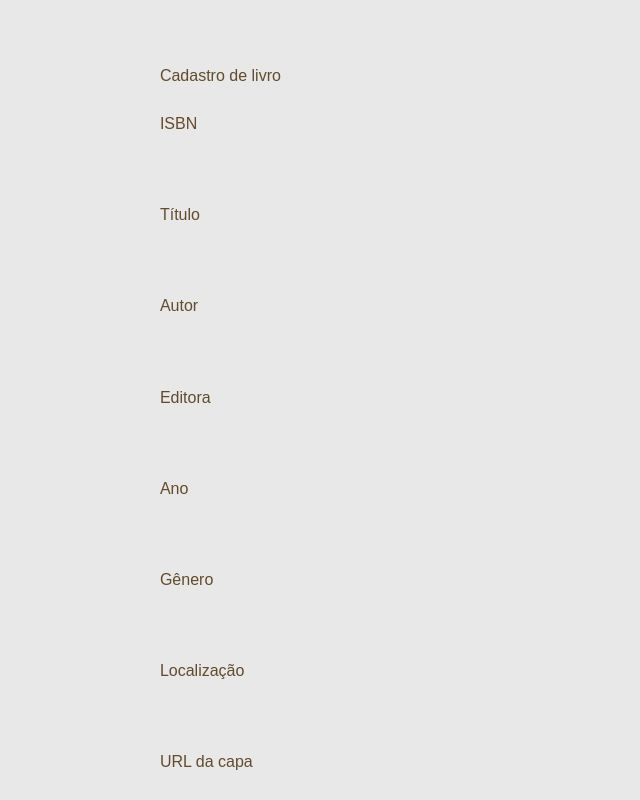
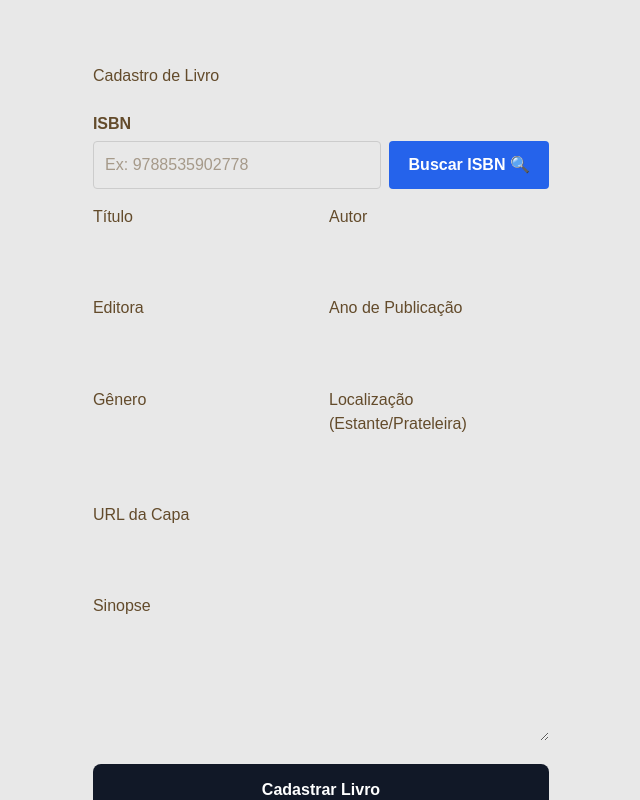
Before and after one commit to ProfJosueSenaiZerbini/projeto-conclusao-corujateca, a Next.js app in the folder corujateca/: page /cadastrar-livro in a window 1280 px wide. Shown: the top 800 px of the page, without its empty margins (319-959 px from the left). Built offline with nearby package versions, Linux system fonts and the light colour scheme.

Commit message:
Desenvolvida a conexão com a API oficial brasileira

```diff
--- /dev/null
+++ b/corujateca/src/app/api/google-books/route.ts
@@ -0,0 +1,88 @@
+import { NextResponse } from 'next/server';
+
+export async function GET(request: Request) {
+  try {
+    const { searchParams } = new URL(request.url);
+    const isbn = searchParams.get('isbn')?.replace(/[^0-9X]/gi, '');
+
+    if (!isbn) {
+      return NextResponse.json(
+        { erro: 'O parâmetro ISBN é obrigatório.' },
+        { status: 400 }
+      );
+    }
+
+    // 🇧🇷 1. Fonte Principal: BRASIL API (Dados oficiais da CBL / ISBN Brasil)
+    try {
+      const brasilApiRes = await fetch(
+        `https://brasilapi.com.br/api/isbn/v1/${isbn}`
+      );
+
+      if (brasilApiRes.ok) {
+        const dadosBrasil = await brasilApiRes.json();
+
+        // Trata autores da Brasil API (que vêm em array)
+        const autores = Array.isArray(dadosBrasil.authors)
+          ? dadosBrasil.authors.join(', ')
+          : dadosBrasil.authors || '';
+
+        return NextResponse.json(
+          {
+            isbn,
+            titulo_livro: dadosBrasil.title || '',
+            autor_livro: autores,
+            editora_livro: dadosBrasil.publisher || '',
+            anopub_livro: dadosBrasil.year || new Date().getFullYear(),
+            genero_livro: dadosBrasil.subjects ? dadosBrasil.subjects[0] : 'Literatura',
+            imgcapa_livro: dadosBrasil.cover_url || '',
+            sinopse_livro: dadosBrasil.synopsis || '',
+          },
+          { status: 200 }
+        );
+      }
+    } catch (errBrasil) {
+      console.warn('Brasil API não respondeu, tentando Google Books...', errBrasil);
+    }
+
+    // 🌐 2. Plano B: Google Books API (Para livros internacionais)
+    const googleRes = await fetch(
+      `https://www.googleapis.com/books/v1/volumes?q=isbn:${isbn}`
+    );
+
+    if (googleRes.ok) {
+      const googleData = await googleRes.json();
+
+      if (googleData.items && googleData.items.length > 0) {
+        const info = googleData.items[0].volumeInfo;
+
+        return NextResponse.json(
+          {
+            isbn,
+            titulo_livro: info.title || '',
+            autor_livro: info.authors ? info.authors.join(', ') : '',
+            editora_livro: info.publisher || '',
+            anopub_livro: info.publishedDate
+              ? new Date(info.publishedDate).getFullYear()
+              : new Date().getFullYear(),
+            genero_livro: info.categories ? info.categories[0] : 'Geral',
+            imgcapa_livro:
+              info.imageLinks?.thumbnail?.replace('http://', 'https://') || '',
+            sinopse_livro: info.description || '',
+          },
+          { status: 200 }
+        );
+      }
+    }
+
+    return NextResponse.json(
+      { erro: 'Nenhum livro foi localizado com este ISBN nas bases oficiais.' },
+      { status: 404 }
+    );
+  } catch (error) {
+    console.error('Erro na consulta do ISBN:', error);
+    return NextResponse.json(
+      { erro: 'Erro interno ao consultar serviços de ISBN.' },
+      { status: 500 }
+    );
+  }
+}
--- a/corujateca/src/app/api/livros/route.ts
+++ b/corujateca/src/app/api/livros/route.ts
@@ -1,26 +1,7 @@
-import { NextRequest, NextResponse } from 'next/server';
+import { NextResponse } from 'next/server';
 import { db } from '@/app/db';
 
-export async function GET() {
-  try {
-    const livros = await db.livro.findMany({
-      where: { inativo_livro: false },
-      include: {
-        exemplar: true, // Já traz a lista de exemplares/cópias atrelados
-      },
-    });
-
-    return NextResponse.json(livros, { status: 200 });
-  } catch (error) {
-    console.error('Erro ao buscar livros:', error);
-    return NextResponse.json(
-      { erro: 'Erro interno ao buscar livros no banco de dados.' },
-      { status: 500 }
-    );
-  }
-}
-
-export async function POST(request: NextRequest) {
+export async function POST(request: Request) {
   try {
     const body = await request.json();
 
@@ -36,47 +17,29 @@ export async function POST(request: NextRequest) {
       sinopse_livro,
     } = body;
 
-    if (
-      !isbn ||
-      !titulo_livro ||
-      !autor_livro ||
-      !editora_livro ||
-      !anopub_livro ||
-      !genero_livro ||
-      !localizacao_livro ||
-      !imgcapa_livro
-    ) {
+    // Apenas os campos realmente essenciais continuam obrigatórios
+    if (!isbn || !titulo_livro) {
       return NextResponse.json(
-        {
-          erro: 'Campos obrigatórios ausentes. Verifique: isbn, titulo_livro, autor_livro, editora_livro, anopub_livro, genero_livro, localizacao_livro e imgcapa_livro.',
-        },
+        { erro: 'O ISBN e o Título do livro são obrigatórios.' },
         { status: 400 }
       );
     }
 
-    const livroExistente = await db.livro.findUnique({
-      where: { isbn },
-    });
-
-    if (livroExistente) {
-      return NextResponse.json(
-        { erro: 'Já existe um livro cadastrado com este ISBN.' },
-        { status: 409 }
-      );
-    }
+    // Converte textos vazios em null para salvar adequadamente no banco
+    const valorOuNull = (val: any) =>
+      val && String(val).trim() !== '' ? String(val).trim() : null;
 
     const novoLivro = await db.livro.create({
       data: {
-        isbn,
-        titulo_livro,
-        autor_livro,
-        editora_livro,
-        anopub_livro: Number(anopub_livro),
-        genero_livro,
-        localizacao_livro,
-        imgcapa_livro,
-        sinopse_livro: sinopse_livro || null,
-        inativo_livro: false,
+        isbn: String(isbn).trim(),
+        titulo_livro: String(titulo_livro).trim(),
+        autor_livro: valorOuNull(autor_livro) ?? 'Autor Não Informado',
+        editora_livro: valorOuNull(editora_livro) ?? 'Editora Não Informada',
+        anopub_livro: Number(anopub_livro) || new Date().getFullYear(),
+        genero_livro: valorOuNull(genero_livro) ?? 'Geral',
+        localizacao_livro: valorOuNull(localizacao_livro),
+        imgcapa_livro: valorOuNull(imgcapa_livro),
+        sinopse_livro: valorOuNull(sinopse_livro),
       },
     });
 
@@ -87,7 +50,7 @@ export async function POST(request: NextRequest) {
   } catch (error) {
     console.error('Erro ao cadastrar livro:', error);
     return NextResponse.json(
-      { erro: 'Erro interno ao salvar o livro no banco de dados.' },
+      { erro: 'Erro interno no servidor ao tentar salvar o livro.' },
       { status: 500 }
     );
   }
--- a/corujateca/src/app/cadastrar-livro/page.tsx
+++ b/corujateca/src/app/cadastrar-livro/page.tsx
@@ -1,6 +1,6 @@
-'use client';
+"use client";
 
-import { FormEvent, useState } from 'react';
+import { FormEvent, useState } from "react";
 
 type LivroForm = {
   isbn: string;
@@ -15,33 +15,80 @@ type LivroForm = {
 };
 
 const estadoInicial: LivroForm = {
-  isbn: '',
-  titulo_livro: '',
-  autor_livro: '',
-  editora_livro: '',
-  anopub_livro: '',
-  genero_livro: '',
-  localizacao_livro: '',
-  imgcapa_livro: '',
-  sinopse_livro: '',
+  isbn: "",
+  titulo_livro: "",
+  autor_livro: "",
+  editora_livro: "",
+  anopub_livro: "",
+  genero_livro: "",
+  localizacao_livro: "",
+  imgcapa_livro: "",
+  sinopse_livro: "",
 };
 
 export default function CadastrarLivroPage() {
   const [form, setForm] = useState<LivroForm>(estadoInicial);
   const [carregando, setCarregando] = useState(false);
-  const [mensagem, setMensagem] = useState('');
+  const [buscandoIsbn, setBuscandoIsbn] = useState(false);
+  const [mensagem, setMensagem] = useState("");
 
   const handleChange = (
-    event: React.ChangeEvent<HTMLInputElement | HTMLTextAreaElement>
+    event: React.ChangeEvent<HTMLInputElement | HTMLTextAreaElement>,
   ) => {
     const { name, value } = event.target;
     setForm((prev) => ({ ...prev, [name]: value }));
   };
 
+  // 🔍 Função para buscar dados do livro na API do Google Books
+  const buscarDadosPorIsbn = async () => {
+    // Limpa pontuações ou traços do ISBN
+    const isbnLimpo = form.isbn.replace(/[^0-9X]/gi, "");
+
+    if (!isbnLimpo) {
+      setMensagem("Por favor, digite um ISBN válido para buscar.");
+      return;
+    }
+
+    setBuscandoIsbn(true);
+    setMensagem("");
+
+    try {
+      const resposta = await fetch(`/api/google-books?isbn=${isbnLimpo}`);
+      const dados = await resposta.json();
+
+      if (!resposta.ok) {
+        throw new Error(dados.erro || "Erro ao buscar dados do livro.");
+      }
+
+      // Preenche os campos do formulário automaticamente com os dados retornados
+      setForm((prev) => ({
+        ...prev,
+        isbn: isbnLimpo,
+        titulo_livro: dados.titulo_livro || prev.titulo_livro,
+        autor_livro: dados.autor_livro || prev.autor_livro,
+        editora_livro: dados.editora_livro || prev.editora_livro,
+        anopub_livro: dados.anopub_livro
+          ? String(dados.anopub_livro)
+          : prev.anopub_livro,
+        genero_livro: dados.genero_livro || prev.genero_livro,
+        imgcapa_livro: dados.imgcapa_livro || prev.imgcapa_livro,
+        sinopse_livro: dados.sinopse_livro || prev.sinopse_livro,
+      }));
+
+      setMensagem("Campos preenchidos automaticamente via Google Books!");
+    } catch (erro) {
+      const msg =
+        erro instanceof Error ? erro.message : "Falha ao buscar ISBN.";
+      setMensagem(msg);
+    } finally {
+      setBuscandoIsbn(false);
+    }
+  };
+
   const enviarLivroParaBackend = async (event: FormEvent<HTMLFormElement>) => {
     event.preventDefault();
     setCarregando(true);
-    setMensagem('');
+    setMensagem("");
 
     try {
       const dadosParaEnviar = {
@@ -49,26 +96,24 @@ export default function CadastrarLivroPage() {
         anopub_livro: Number(form.anopub_livro),
       };
 
-      const resposta = await fetch('/api/livros', {
-        method: 'POST',
-        headers: { 'Content-Type': 'application/json' },
+      const resposta = await fetch("/api/livros", {
+        method: "POST",
+        headers: { "Content-Type": "application/json" },
         body: JSON.stringify(dadosParaEnviar),
       });
 
       const resultado = await resposta.json();
 
       if (!resposta.ok) {
-        throw new Error(resultado.erro || 'Erro ao cadastrar o livro.');
+        throw new Error(resultado.erro || "Erro ao cadastrar o livro.");
       }
 
-      setMensagem('Livro cadastrado com sucesso!');
+      setMensagem("Livro cadastrado com sucesso!");
       setForm(estadoInicial);
-      console.log('Livro salvo:', resultado.livro);
     } catch (erro) {
       const mensagemErro =
-        erro instanceof Error ? erro.message : 'Falha ao cadastrar livro.';
+        erro instanceof Error ? erro.message : "Falha ao cadastrar livro.";
       setMensagem(mensagemErro);
-      console.error('Falha na requisição:', erro);
     } finally {
       setCarregando(false);
     }
@@ -78,31 +123,69 @@ export default function CadastrarLivroPage() {
     <main
       style={{
         maxWidth: 900,
-        margin: '2rem auto',
-        padding: '2rem',
-        fontFamily: 'sans-serif',
+        margin: "2rem auto",
+        padding: "2rem",
+        fontFamily: "sans-serif",
       }}
     >
-      <h1 style={{ marginBottom: '1.5rem' }}>Cadastro de livro</h1>
+      <h1 style={{ marginBottom: "1.5rem" }}>Cadastro de Livro</h1>
 
-      {/*
-        Área pronta para receber ajustes visuais depois.
-        A funcionalidade de integração com o backend já está ativa.
-      */}
-      <form onSubmit={enviarLivroParaBackend} style={{ display: 'grid', gap: '1rem' }}>
-        <div style={{ display: 'grid', gridTemplateColumns: 'repeat(auto-fit, minmax(220px, 1fr))', gap: '1rem' }}>
-          <label>
+      <form
+        onSubmit={enviarLivroParaBackend}
+        style={{ display: "grid", gap: "1rem" }}
+      >
+        {/* Campo ISBN com o botão de busca lado a lado */}
+        <div>
+          <label
+            style={{
+              fontWeight: 600,
+              display: "block",
+              marginBottom: "0.3rem",
+            }}
+          >
             ISBN
+          </label>
+          <div style={{ display: "flex", gap: "0.5rem" }}>
             <input
               type="text"
               name="isbn"
               value={form.isbn}
               onChange={handleChange}
+              placeholder="Ex: 9788535902778"
               required
-              style={{ width: '100%', padding: '0.7rem', marginTop: '0.3rem' }}
+              style={{
+                flex: 1,
+                padding: "0.7rem",
+                borderRadius: "4px",
+                border: "1px solid #ccc",
+              }}
             />
-          </label>
+            <button
+              type="button"
+              onClick={buscarDadosPorIsbn}
+              disabled={buscandoIsbn}
+              style={{
+                padding: "0.7rem 1.2rem",
+                backgroundColor: "#2563eb",
+                color: "#fff",
+                border: "none",
+                borderRadius: "4px",
+                cursor: buscandoIsbn ? "not-allowed" : "pointer",
+                fontWeight: 600,
+              }}
+            >
+              {buscandoIsbn ? "Buscando..." : "Buscar ISBN 🔍"}
+            </button>
+          </div>
+        </div>
 
+        <div
+          style={{
+            display: "grid",
+            gridTemplateColumns: "repeat(auto-fit, minmax(220px, 1fr))",
+            gap: "1rem",
+          }}
+        >
           <label>
             Título
             <input
@@ -111,7 +194,7 @@ export default function CadastrarLivroPage() {
               value={form.titulo_livro}
               onChange={handleChange}
               required
-              style={{ width: '100%', padding: '0.7rem', marginTop: '0.3rem' }}
+              style={{ width: "100%", padding: "0.7rem", marginTop: "0.3rem" }}
             />
           </label>
 
@@ -123,7 +206,7 @@ export default function CadastrarLivroPage() {
               value={form.autor_livro}
               onChange={handleChange}
               required
-              style={{ width: '100%', padding: '0.7rem', marginTop: '0.3rem' }}
+              style={{ width: "100%", padding: "0.7rem", marginTop: "0.3rem" }}
             />
           </label>
 
@@ -135,19 +218,19 @@ export default function CadastrarLivroPage() {
               value={form.editora_livro}
               onChange={handleChange}
               required
-              style={{ width: '100%', padding: '0.7rem', marginTop: '0.3rem' }}
+              style={{ width: "100%", padding: "0.7rem", marginTop: "0.3rem" }}
             />
           </label>
 
           <label>
-            Ano
+            Ano de Publicação
             <input
               type="number"
               name="anopub_livro"
               value={form.anopub_livro}
               onChange={handleChange}
               required
-              style={{ width: '100%', padding: '0.7rem', marginTop: '0.3rem' }}
+              style={{ width: "100%", padding: "0.7rem", marginTop: "0.3rem" }}
             />
           </label>
 
@@ -159,31 +242,29 @@ export default function CadastrarLivroPage() {
               value={form.genero_livro}
               onChange={handleChange}
               required
-              style={{ width: '100%', padding: '0.7rem', marginTop: '0.3rem' }}
+              style={{ width: "100%", padding: "0.7rem", marginTop: "0.3rem" }}
             />
           </label>
 
           <label>
-            Localização
+            Localização (Estante/Prateleira)
             <input
               type="text"
               name="localizacao_livro"
               value={form.localizacao_livro}
               onChange={handleChange}
-              required
-              style={{ width: '100%', padding: '0.7rem', marginTop: '0.3rem' }}
+              style={{ width: "100%", padding: "0.7rem", marginTop: "0.3rem" }}
             />
           </label>
 
           <label>
-            URL da capa
+            URL da Capa
             <input
               type="url"
               name="imgcapa_livro"
               value={form.imgcapa_livro}
               onChange={handleChange}
-              required
-              style={{ width: '100%', padding: '0.7rem', marginTop: '0.3rem' }}
+              style={{ width: "100%", padding: "0.7rem", marginTop: "0.3rem" }}
             />
           </label>
         </div>
@@ -194,8 +275,13 @@ export default function CadastrarLivroPage() {
             name="sinopse_livro"
             value={form.sinopse_livro}
             onChange={handleChange}
-            rows={5}
-            style={{ width: '100%', padding: '0.7rem', marginTop: '0.3rem', resize: 'vertical' }}
+            rows={4}
+            style={{
+              width: "100%",
+              padding: "0.7rem",
+              marginTop: "0.3rem",
+              resize: "vertical",
+            }}
           />
         </label>
 
@@ -203,23 +289,27 @@ export default function CadastrarLivroPage() {
           type="submit"
           disabled={carregando}
           style={{
-            padding: '0.9rem 1.2rem',
-            backgroundColor: '#111827',
-            color: '#fff',
-            border: 'none',
-            borderRadius: '8px',
-            cursor: carregando ? 'not-allowed' : 'pointer',
+            padding: "0.9rem 1.2rem",
+            backgroundColor: "#111827",
+            color: "#fff",
+            border: "none",
+            borderRadius: "8px",
+            cursor: carregando ? "not-allowed" : "pointer",
             fontWeight: 600,
           }}
         >
-          {carregando ? 'Enviando...' : 'Cadastrar'}
+          {carregando ? "Cadastrando..." : "Cadastrar Livro"}
         </button>
 
         {mensagem && (
           <p
             style={{
               margin: 0,
-              color: mensagem.includes('sucesso') ? '#15803d' : '#b91c1c',
+              color:
+                mensagem.includes("sucesso") ||
+                mensagem.includes("automaticamente")
+                  ? "#15803d"
+                  : "#b91c1c",
               fontWeight: 600,
             }}
           >
```
Also changed, not shown: 2 other files (tests, documents, lock files or other folders).
